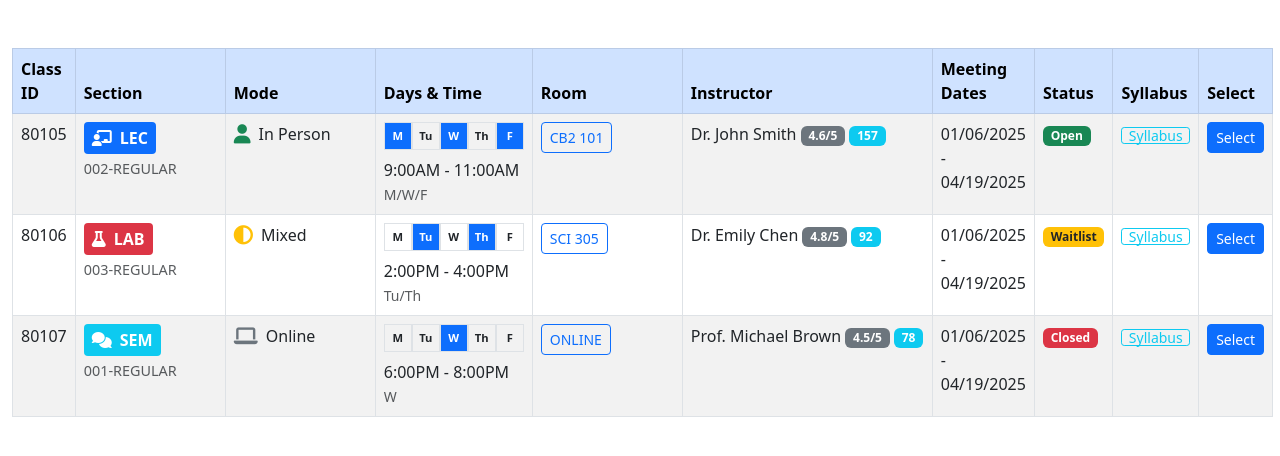
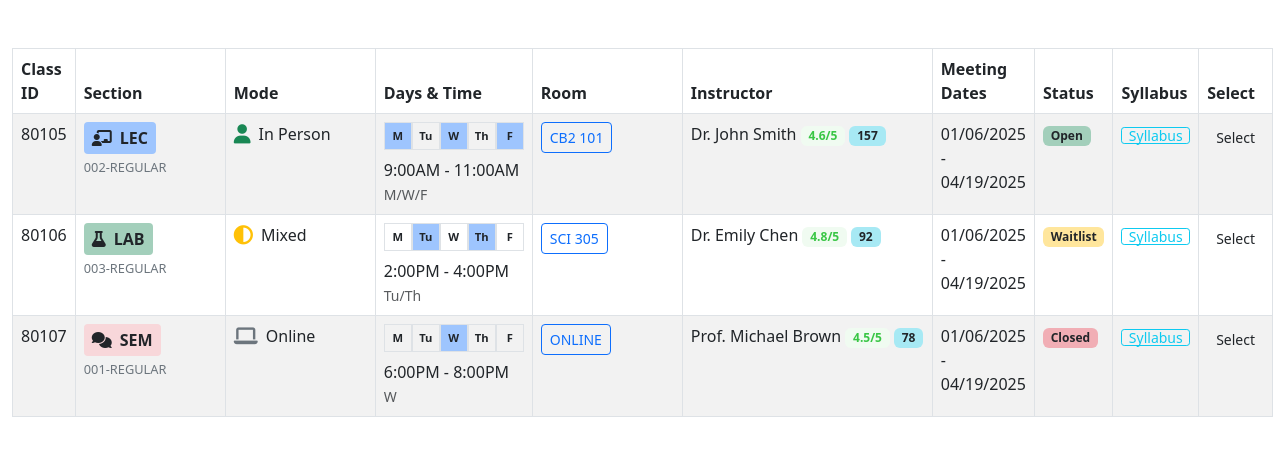
Before and after one commit to DimChig/UCF_BetterKnightsUI, a browser extension: page index.html in a window 1280 px wide. Drawn offline with nearby package versions, Linux system fonts and the light colour scheme.

Commit message:
Add files via upload

```diff
--- a/index.html
+++ b/index.html
@@ -7,6 +7,15 @@
     <link href="https://cdnjs.cloudflare.com/ajax/libs/bootstrap/5.3.0/css/bootstrap.min.css" rel="stylesheet">
     <link href="https://cdnjs.cloudflare.com/ajax/libs/font-awesome/6.4.0/css/all.min.css" rel="stylesheet">
     <style>
+        :root {
+            --bs-primary-200: #9ec5fe;
+            --bs-success-200: #a3cfbb;
+            --bs-info-200: #a7e9f4;
+            --bs-warning-200: #ffe69c;
+            --bs-danger-200: #f1aeb5;
+            --bs-secondary-200: #e2e3e5;
+            --bs-red-200: #f8d7da;
+        }
         .table-hover tbody tr:hover {
             background-color: rgba(0,0,0,.075);
         }
@@ -32,8 +41,8 @@
             font-weight: bold;
         }
         .day-box.filled {
-            background-color: var(--bs-primary);
-            color: white;
+            background-color: var(--bs-primary-200);
+            color: var(--bs-dark);
         }
         .table .extended-col {
             min-width: 150px;
@@ -62,7 +71,8 @@
             margin-right: 8px;
         }
         .section-info {
-            font-size: 0.9em;
+            font-size: 0.8em; /* Slightly smaller text */
+            color: #6c757d; /* Muted text color */
         }
         .mode-icon {
             margin-right: 8px;
@@ -71,12 +81,34 @@
         .table-striped > tbody > tr:nth-of-type(odd) > * {
             --bs-table-accent-bg: var(--bs-table-striped-bg);
         }
+        .bg-primary-200 { background-color: var(--bs-primary-200) !important; }
+        .bg-success-200 { background-color: var(--bs-success-200) !important; }
+        .bg-info-200 { background-color: var(--bs-info-200) !important; }
+        .bg-warning-200 { background-color: var(--bs-warning-200) !important; }
+        .bg-danger-200 { background-color: var(--bs-danger-200) !important; }
+        .bg-secondary-200 { background-color: var(--bs-secondary-200) !important; }
+        .bg-red-200 { background-color: var(--bs-red-200) !important; } /* Red background for SEM */
+        .text-dark { color: var(--bs-dark) !important; }
+
+        /* Professor rating colors */
+        .rating-high {
+            background-color: #f0fbf1; /* Subtle green background */
+            color: rgba(57, 198, 69, 1); /* Green text */
+        }
+        .rating-medium {
+            background-color: #fffaec; /* Subtle yellow background */
+            color: rgba(249, 188, 6, 1); /* Yellow text */
+        }
+        .rating-low {
+            background-color: #fcefef; /* Subtle red background */
+            color: rgba(210, 45, 45, 1); /* Red text */
+        }
     </style>
 </head>
 <body>
     <div class="container-fluid mt-5">
         <table class="table table-bordered table-hover table-striped">
-            <thead class="table-primary">
+            <thead class="bg-primary-200 text-dark">
                 <tr>
                     <th>Class ID</th>
                     <th class="extended-col">Section</th>
@@ -95,11 +127,11 @@
                     <td>80105</td>
                     <td class="extended-col">
                         <div class="section-col">
-                            <div class="section-type bg-primary text-white">
+                            <div class="section-type bg-primary-200 text-dark">
                                 <i class="fas fa-chalkboard-teacher section-icon"></i>
                                 LEC
                             </div>
-                            <div class="section-info text-muted">002-REGULAR</div>
+                            <div class="section-info">002-REGULAR</div>
                         </div>
                     </td>
                     <td class="extended-col">
@@ -121,22 +153,22 @@
                     </td>
                     <td class="extended-col"><a href="#" class="btn btn-outline-primary btn-sm">CB2 101</a></td>
                     <td class="instructor-col">
-                        <div>Dr. John Smith <span class="badge bg-secondary">4.6/5</span> <span class="badge bg-info">157</span></div>
+                        <div>Dr. John Smith <span class="badge rating-high">4.6/5</span> <span class="badge bg-info-200 text-dark">157</span></div>
                     </td>
                     <td>01/06/2025 - 04/19/2025</td>
-                    <td><span class="badge bg-success">Open</span></td>
+                    <td><span class="badge bg-success-200 text-dark">Open</span></td>
                     <td><a href="#" class="btn btn-outline-info btn-xs">Syllabus</a></td>
-                    <td><button class="btn btn-primary btn-sm">Select</button></td>
+                    <td><button class="btn btn-primary-200 text-dark btn-sm">Select</button></td>
                 </tr>
                 <tr>
                     <td>80106</td>
                     <td class="extended-col">
                         <div class="section-col">
-                            <div class="section-type bg-danger text-white">
+                            <div class="section-type bg-success-200 text-dark">
                                 <i class="fas fa-flask section-icon"></i>
                                 LAB
                             </div>
-                            <div class="section-info text-muted">003-REGULAR</div>
+                            <div class="section-info">003-REGULAR</div>
                         </div>
                     </td>
                     <td class="extended-col">
@@ -158,22 +190,22 @@
                     </td>
                     <td class="extended-col"><a href="#" class="btn btn-outline-primary btn-sm">SCI 305</a></td>
                     <td class="instructor-col">
-                        <div>Dr. Emily Chen <span class="badge bg-secondary">4.8/5</span> <span class="badge bg-info">92</span></div>
+                        <div>Dr. Emily Chen <span class="badge rating-high">4.8/5</span> <span class="badge bg-info-200 text-dark">92</span></div>
                     </td>
                     <td>01/06/2025 - 04/19/2025</td>
-                    <td><span class="badge bg-warning text-dark">Waitlist</span></td>
+                    <td><span class="badge bg-warning-200 text-dark">Waitlist</span></td>
                     <td><a href="#" class="btn btn-outline-info btn-xs">Syllabus</a></td>
-                    <td><button class="btn btn-primary btn-sm">Select</button></td>
+                    <td><button class="btn btn-primary-200 text-dark btn-sm">Select</button></td>
                 </tr>
                 <tr>
                     <td>80107</td>
                     <td class="extended-col">
                         <div class="section-col">
-                            <div class="section-type bg-info text-white">
+                            <div class="section-type bg-red-200 text-dark">
                                 <i class="fas fa-comments section-icon"></i>
                                 SEM
                             </div>
-                            <div class="section-info text-muted">001-REGULAR</div>
+                            <div class="section-info">001-REGULAR</div>
                         </div>
                     </td>
                     <td class="extended-col">
@@ -195,12 +227,12 @@
                     </td>
                     <td class="extended-col"><a href="#" class="btn btn-outline-primary btn-sm">ONLINE</a></td>
                     <td class="instructor-col">
-                        <div>Prof. Michael Brown <span class="badge bg-secondary">4.5/5</span> <span class="badge bg-info">78</span></div>
+                        <div>Prof. Michael Brown <span class="badge rating-high">4.5/5</span> <span class="badge bg-info-200 text-dark">78</span></div>
                     </td>
                     <td>01/06/2025 - 04/19/2025</td>
-                    <td><span class="badge bg-danger">Closed</span></td>
+                    <td><span class="badge bg-danger-200 text-dark">Closed</span></td>
                     <td><a href="#" class="btn btn-outline-info btn-xs">Syllabus</a></td>
-                    <td><button class="btn btn-primary btn-sm">Select</button></td>
+                    <td><button class="btn btn-primary-200 text-dark btn-sm">Select</button></td>
                 </tr>
             </tbody>
         </table>
```
